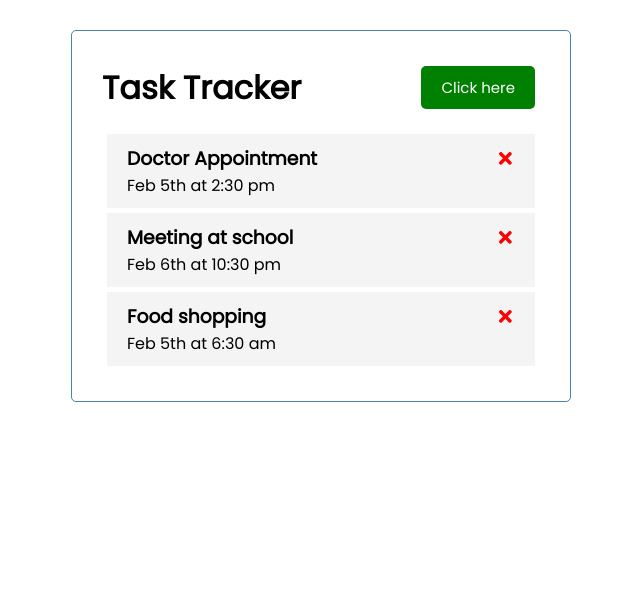
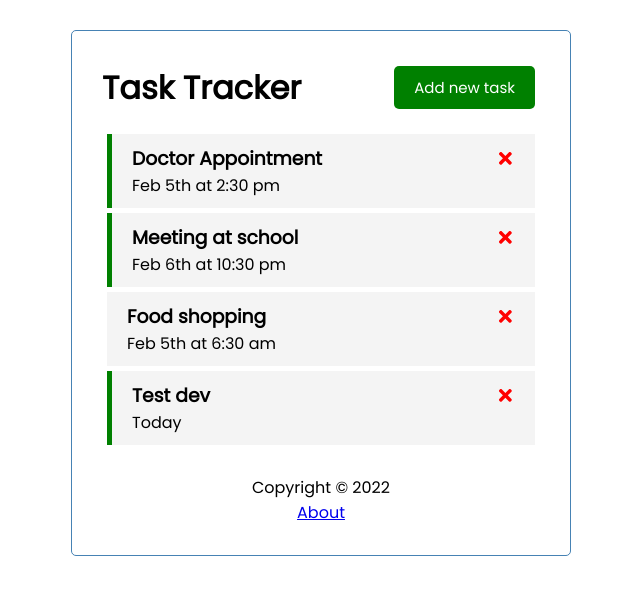
Before and after one commit to ZPrayag/ReactJS, a React (Create React App) app in the folder react-task-tracker/: page / in a window 1280 px wide. Shown: the top 594 px of the page, without its empty margins (319-959 px from the left). Built offline with nearby package versions, Linux system fonts and the light colour scheme; data requests are answered from the project's data file.

Commit message:
Completed

```diff
--- a/react-task-tracker/package.json
+++ b/react-task-tracker/package.json
@@ -6,9 +6,11 @@
     "@testing-library/jest-dom": "^5.16.5",
     "@testing-library/react": "^13.3.0",
     "@testing-library/user-event": "^13.5.0",
+    "json-server": "^0.17.0",
     "react": "^18.2.0",
     "react-dom": "^18.2.0",
     "react-icons": "^4.4.0",
+    "react-router-dom": "^6.3.0",
     "react-scripts": "5.0.1",
     "web-vitals": "^2.1.4"
   },
@@ -16,7 +18,8 @@
     "start": "react-scripts start",
     "build": "react-scripts build",
     "test": "react-scripts test",
-    "eject": "react-scripts eject"
+    "eject": "react-scripts eject",
+    "server": "json-server --watch db.json --port 5000"
   },
   "eslintConfig": {
     "extends": [
--- a/react-task-tracker/src/App.js
+++ b/react-task-tracker/src/App.js
@@ -1,45 +1,117 @@
-import { useState } from "react";
+import { useState, useEffect } from "react";
+
+import { BrowserRouter as Router, Route, Routes } from "react-router-dom";
 import Header from "./components/Header";
+import Footer from "./components/Footer";
 import Tasks from "./components/Tasks";
+import AddTask from "./components/AddTask";
+import About from "./components/About";
 
 const App = () => {
-  const [tasks, setTasks] = useState([
-    {
-      id: 1,
-      text: "Doctor Appointment",
-      day: "Feb 5th at 2:30 pm",
-      reminder: true,
+  const [showAddTask, setShowAddTask] = useState(false);
+  const [tasks, setTasks] = useState([]);
+
+  useEffect(() => {
+    const getTasks = async () => {
+      const tasksFromServer = await fetchTasks();
+      setTasks(tasksFromServer);
+    };
+
+    getTasks();
+  }, []);
+
+  //Fetch Tasks
+  const fetchTasks = async () => {
+    const res = await fetch("http://localhost:5000/tasks");
+    const data = await res.json();
+
+    return data;
+  };
+
+  //Fetch Task
+  const fetchTask = async (id) => {
+    const res = await fetch(`http://localhost:5000/tasks/${id}`);
+    const data = await res.json();
+
+    return data;
+  };
+
+  //Add Task
+  const addTask = async (task) => {
+    const res = await fetch("http://localhost:5000/tasks", {
+      method: "POST",
+      headers: {
+        "Content-type": "application/json",
       },
-    {
-      id: 2,
-      text: "Meeting at school",
-      day: "Feb 6th at 10:30 pm",
-      reminder: true,
-    },
-    {
-      id: 3,
-      text: "Food shopping",
-      day: "Feb 5th at 6:30 am",
-      reminder: false,
-    },
-  ]);
+      body: JSON.stringify(task),
+    });
 
-  const deleteTask = (id) => {
+    const data = await res.json();
+    // const id = Math.floor(Math.random() * 100) + 1;
+    // const newTask = { id, ...task };
+    setTasks([...tasks, data]);
+  };
+  //Delete Tasks
+  const deleteTask = async (id) => {
+    await fetch(`http://localhost:5000/tasks/${id}`, {
+      method: "DELETE",
+    });
     setTasks(tasks.filter((task) => task.id !== id));
   };
 
+  //Toggle Reminder
+  const toggleReminder = async (id) => {
+    const taskToToggle = await fetchTask(id);
+    const updTask = { ...taskToToggle, reminder: !taskToToggle.reminder };
+
+    const res = await fetch(`http://localhost:5000/tasks/${id}`, {
+      method: "PUT",
+      headers: {
+        "Content-type": "application/json",
+      },
+      body: JSON.stringify(updTask),
+    });
+
+    const data = await res.json();
+
+    setTasks(
+      tasks.map((task) =>
+        task.id === id ? { ...task, reminder: data.reminder } : task
+      )
+    );
+  };
   return (
+    <Router>
       <div className="container">
-      <Header />
+        <Header
+          onAdd={() => setShowAddTask(!showAddTask)}
+          showAdd={showAddTask}
+        />
+        <Routes>
+          <Route
+            path="/"
+            element={
+              <>
+                {showAddTask && <AddTask onAdd={addTask} />}
                 {tasks.length > 0 ? (
-        <Tasks tasks={tasks} onDelete={deleteTask} />
+                  <Tasks
+                    tasks={tasks}
+                    onDelete={deleteTask}
+                    onToggle={toggleReminder}
+                  />
                 ) : (
                   "No more tasks to show"
                 )}
+              </>
+            }
+          />
+
+          <Route path="/about" element={<About />} />
+        </Routes>
+        <Footer />
       </div>
+    </Router>
   );
-
-  //Delete Tasks
 };
 
 export default App;
--- a/react-task-tracker/src/components/Header.js
+++ b/react-task-tracker/src/components/Header.js
@@ -1,14 +1,19 @@
 import PropTypes from "prop-types";
 import Button from "./Button";
+import { useLocation } from "react-router-dom";
 
-const Header = ({ title }) => {
-  const onClick = () => {
-    console.log("Click");
-  };
+const Header = ({ title, onAdd, showAdd }) => {
+  const location = useLocation();
   return (
     <header className="header">
       <h1>{title}</h1>
-      <Button color="green" text="Click here" onClick={onClick} />
+      {location.pathname === "/" && (
+        <Button
+          color={showAdd ? "red" : "green"}
+          text={showAdd ? "Close" : "Add new task"}
+          onClick={onAdd}
+        />
+      )}
     </header>
   );
 };
--- a/react-task-tracker/src/components/Task.js
+++ b/react-task-tracker/src/components/Task.js
@@ -1,8 +1,13 @@
 import { FaTimes } from "react-icons/fa";
 
-const Task = ({ task, onDelete }) => {
+const Task = ({ task, onDelete, onToggle }) => {
   return (
-    <div className="task">
+    <div
+      className={`task ${task.reminder ? "reminder" : ""}`}
+      onDoubleClick={() => {
+        onToggle(task.id);
+      }}
+    >
       <h3>
         {task.text}{" "}
         <FaTimes
--- a/react-task-tracker/src/components/Tasks.js
+++ b/react-task-tracker/src/components/Tasks.js
@@ -1,10 +1,10 @@
 import Task from "./Task";
 
-const Tasks = ({ tasks, onDelete }) => {
+const Tasks = ({ tasks, onDelete, onToggle }) => {
   return (
     <>
-      {tasks.map((task) => (
-        <Task key={task.id} task={task} onDelete={onDelete} />
+      {tasks.map((task, index) => (
+        <Task key={index} task={task} onDelete={onDelete} onToggle={onToggle} />
       ))}
     </>
   );
```
Also changed, not shown: 1 other file (tests, documents, lock files or other folders). Lines whose indentation alone changed are shown as unchanged.
